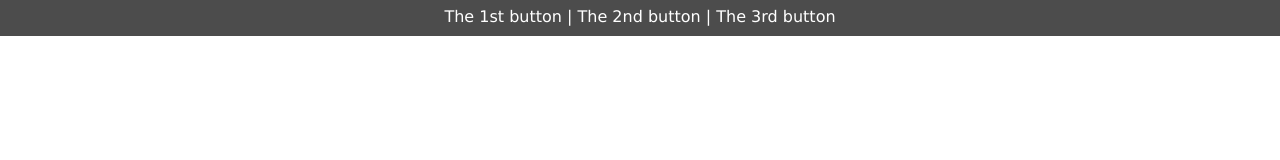
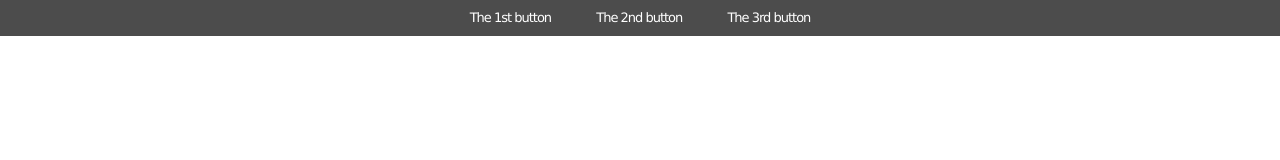
Before and after one commit to madmelo5000/mofo, a plain HTML site: page index.html in a window 1280 px wide. Shown: the top 160 px of the page. Drawn offline with nearby package versions, Linux system fonts and the light colour scheme.

Commit message:
Update index.html

```diff
--- a/index.html
+++ b/index.html
@@ -14,13 +14,13 @@
 			section{height:100%;width:50%;}
 			.content {border: 1px solid #ccc; text-align: center;}
 			nav {width: 100%; text-align: center; background: rgba(0,0,0,0.7); color: #FFF; padding: 7px 0px 10px;  position: fixed; top: 0px; right: 0px; left: 0px;}
-			nav a {text-decoration: none; color: #FFF;}
+			nav a {text-decoration: none; color: #FFF;   font-size: 13px; letter-spacing: -1px; margin: 0px 20px;}
 		</style>
 	</head>
 	<body>
 		<nav>
-			<a href="#one">The 1st button</a> |
-			<a href="#two">The 2nd button</a> |
+			<a href="#one">The 1st button</a>
+			<a href="#two">The 2nd button</a>
 			<a href="#three">The 3rd button</a>
 		</nav>
 		<a id="one"></a>
```
